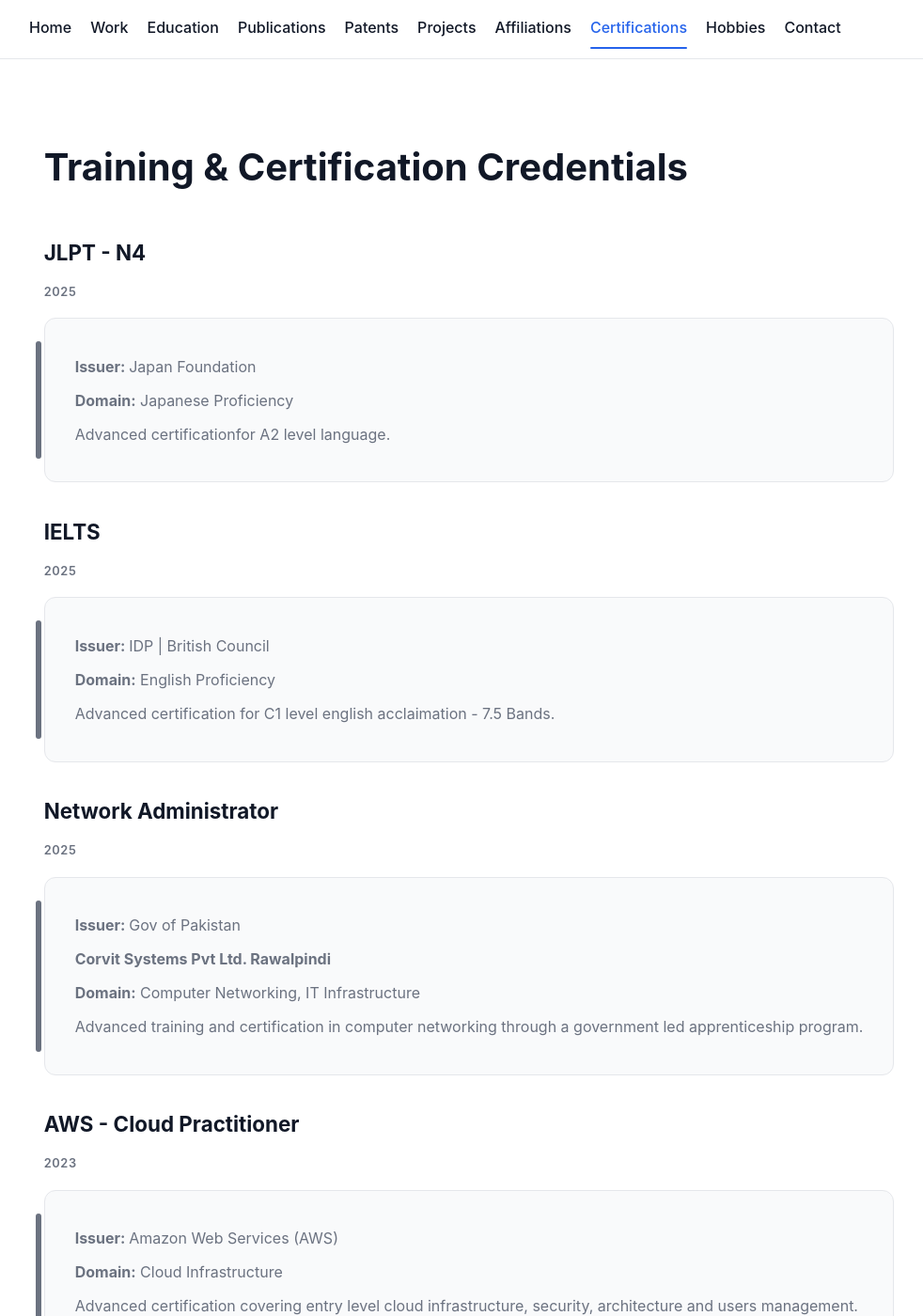
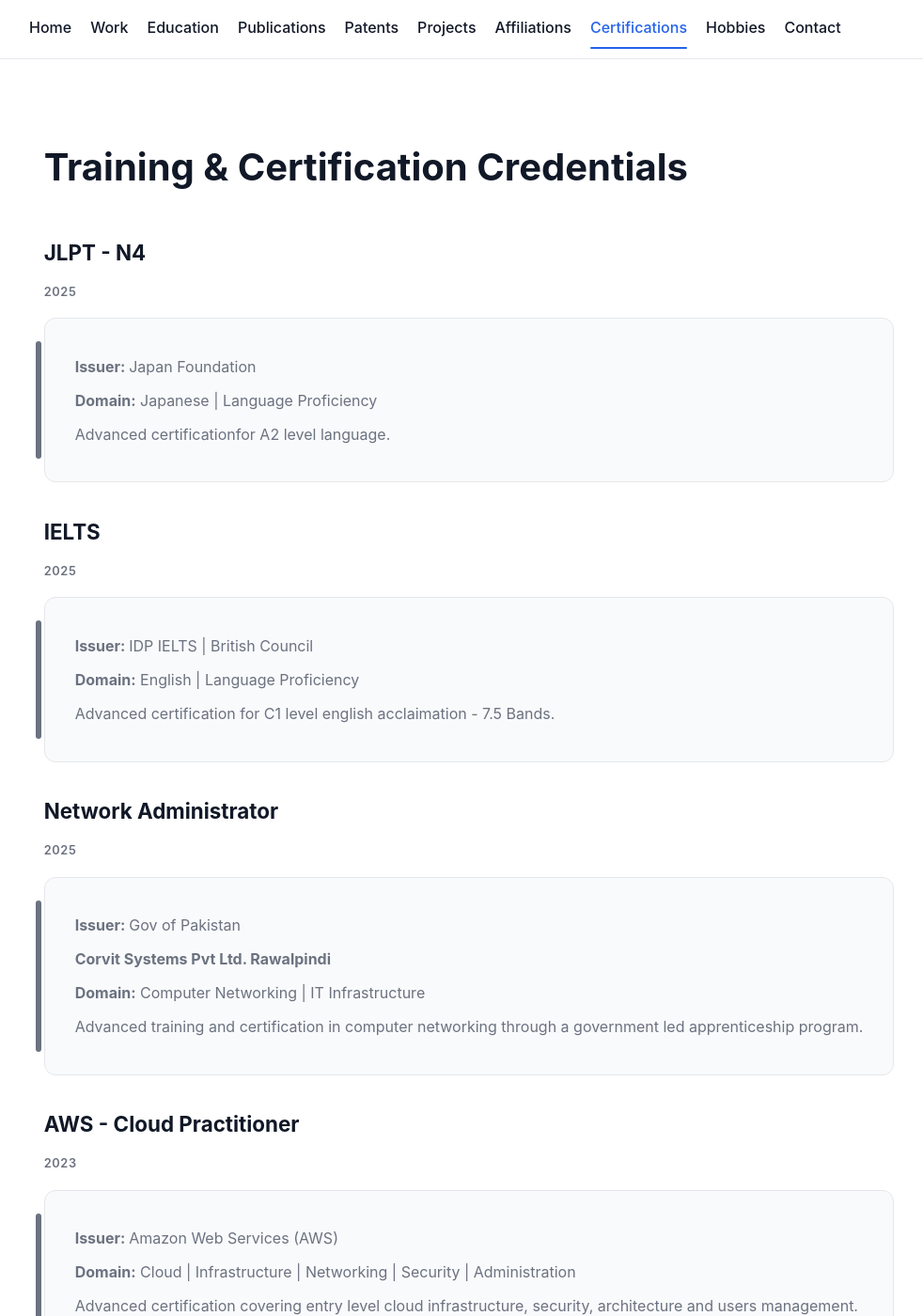
Before and after one commit to bilal-ismail/bilal-ismail.github.io, a Jekyll site: the page built from certifications.md, in a window 1280 px wide and 1400 px high. Shown: the whole window at 94% size, without its empty margins (141-1123 px from the left). Built offline with Jekyll 4.4.1, drawn with Linux system fonts in a browser that asks for light colours.

Commit message:
Update certifications.yml

```diff
--- a/_data/certifications.yml
+++ b/_data/certifications.yml
@@ -2,27 +2,27 @@
   institution: Corvit Systems Pvt Ltd. Rawalpindi
   issuer: Gov of Pakistan
   start: 2025
-  domain: Computer Networking, IT Infrastructure
+  domain: Computer Networking | IT Infrastructure
   # image: /assets/images/ielts.png
   summary: Advanced training and certification in computer networking through a government led apprenticeship program.
 
 - title: IELTS
-  issuer: IDP | British Council
+  issuer: IDP IELTS | British Council
   start: 2025
-  domain: English Proficiency
+  domain: English | Language Proficiency
   # image: /assets/images/ielts.png
   summary: Advanced certification for C1 level english acclaimation - 7.5 Bands.
 
 - title: JLPT - N4
   issuer: Japan Foundation
   start: 2025
-  domain: Japanese Proficiency
+  domain: Japanese | Language Proficiency
   # image: /assets/images/jlpt.png
   summary: Advanced certificationfor A2 level language.
 
 - title: AWS - Cloud Practitioner
   issuer: Amazon Web Services (AWS)
   start: 2023
-  domain: Cloud Infrastructure
+  domain: Cloud | Infrastructure | Networking | Security | Administration
   # image: /assets/images/cissp.png
   summary: Advanced certification covering entry level cloud infrastructure, security, architecture and users management.
```
